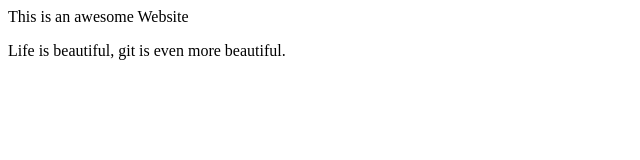
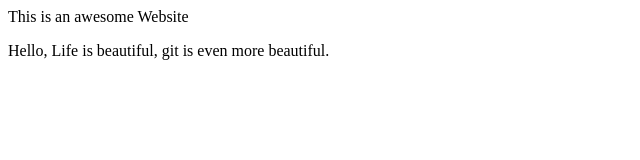
Before and after one commit to RamKrishnaTiwari/mydemowebsite, a plain HTML site: page index.html in a window 1280 px wide. Shown: the full height of the page, 0-640 px from the left. Drawn offline with Linux system fonts and the light colour scheme.

Commit message:
added a hello to index.html

```diff
--- a/index.html
+++ b/index.html
@@ -6,6 +6,6 @@ Sample Website
 This is an awesome Website
 </head>
 <p>
-Life is beautiful, git is even more beautiful.
+Hello, Life is beautiful, git is even more beautiful.
 </p>
 </html>
```
